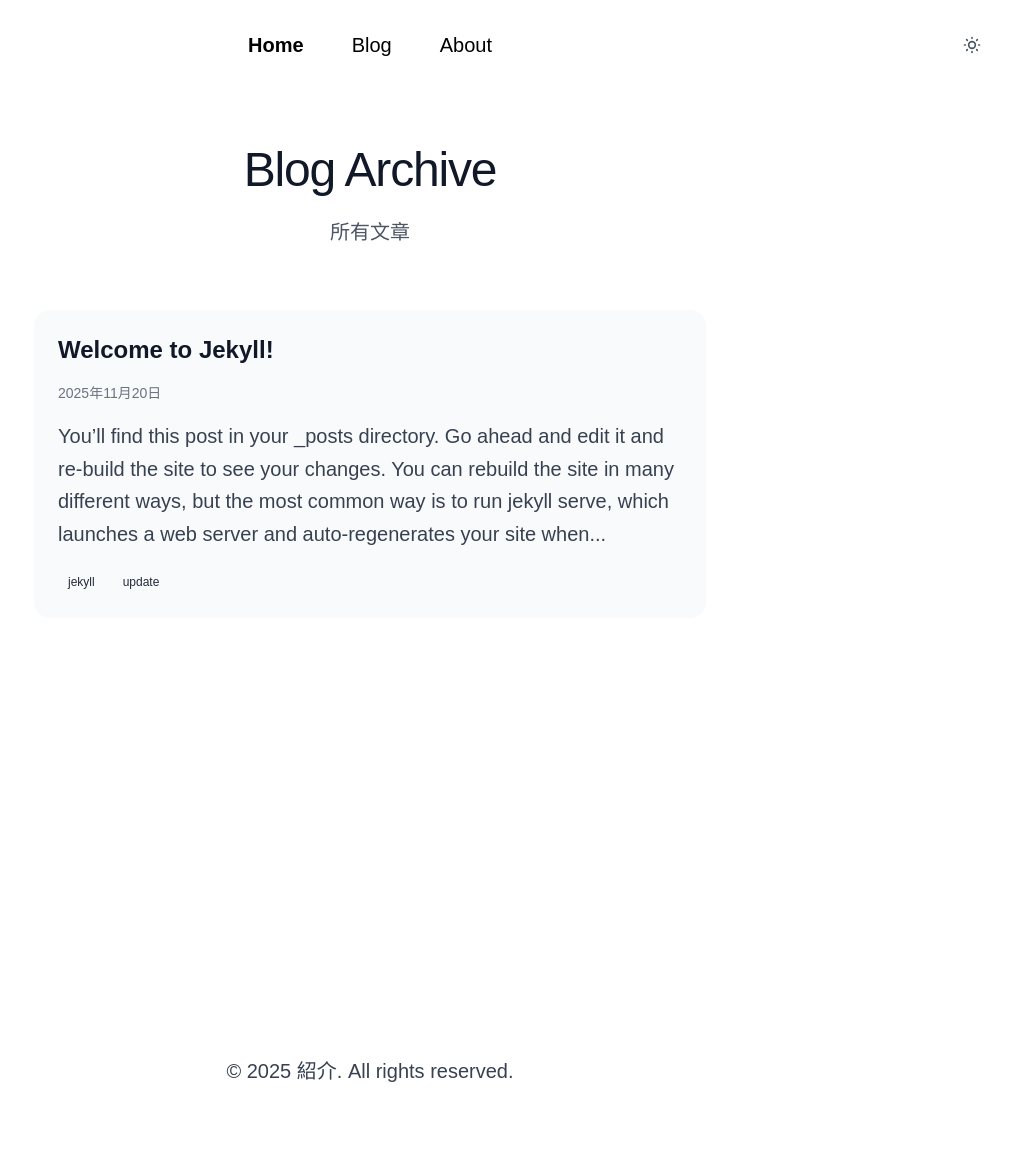
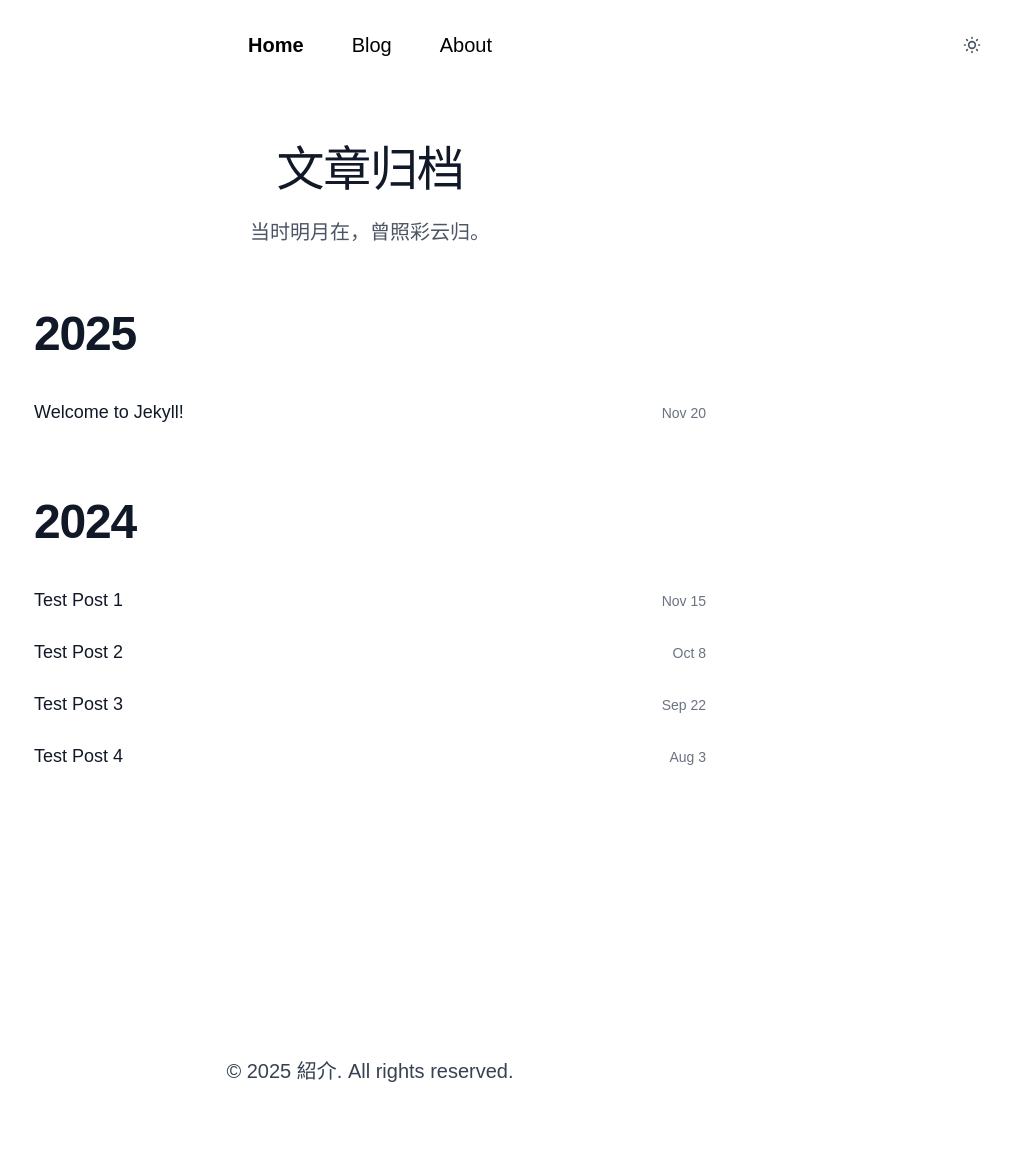
Before and after one commit to Vucius/Vucius.github.io, a Jekyll site: the page built from archive.html, in a window 1280 px wide. Shown: the whole page, without its empty margins (270-1280 px from the left). Built offline with Jekyll 4.4.1, drawn with Linux system fonts in a browser that asks for light colours; some web fonts are replaced.

Commit message:
antigravity ver 0.02

```diff
--- /dev/null
+++ b/_posts/2024-08-03-test-post-4.markdown
@@ -0,0 +1,8 @@
+---
+layout: post
+title: "Test Post 4"
+date: 2024-08-03 16:45:00 +0900
+categories: dev
+---
+
+test
--- /dev/null
+++ b/_posts/2024-09-22-test-post-3.markdown
@@ -0,0 +1,8 @@
+---
+layout: post
+title: "Test Post 3"
+date: 2024-09-22 09:15:00 +0900
+categories: tech
+---
+
+test
--- /dev/null
+++ b/_posts/2024-10-08-test-post-2.markdown
@@ -0,0 +1,8 @@
+---
+layout: post
+title: "Test Post 2"
+date: 2024-10-08 14:20:00 +0900
+categories: blog
+---
+
+test
--- /dev/null
+++ b/_posts/2024-11-15-test-post-1.markdown
@@ -0,0 +1,8 @@
+---
+layout: post
+title: "Test Post 1"
+date: 2024-11-15 10:30:00 +0900
+categories: test
+---
+
+test
--- a/archive.html
+++ b/archive.html
@@ -7,43 +7,44 @@ permalink: /archive/
 <div class="max-w-4xl mx-auto px-4 md:px-6 pt-6 pb-32">
     <header class="text-center mb-16">
         <h1 class="text-4xl md:text-5xl font-medium text-gray-900 dark:text-white mb-6 tracking-tight leading-tight">
-            Blog Archive
+            文章归档
         </h1>
         <p class="text-xl text-gray-600 dark:text-gray-400 font-light max-w-2xl mx-auto">
-            所有文章
+            当时明月在，曾照彩云归。
         </p>
     </header>
 
-    <section class="space-y-6">
+    <section class="space-y-8" aria-label="页面内容">
         {% if site.posts.size > 0 %}
-        {% for post in site.posts %}
-        <article class="p-6 bg-gray-50 dark:bg-gray-800 rounded-2xl transition-colors duration-300 hover:shadow-md">
-            <a href="{{ post.url | relative_url }}" class="block">
-                <h2
-                    class="text-2xl font-bold text-gray-900 dark:text-white mb-2 hover:text-blue-600 dark:hover:text-blue-400 transition-colors">
-                    {{ post.title }}
+        <div class="space-y-16">
+            {% assign posts_by_year = site.posts | group_by_exp: "post", "post.date | date: '%Y'" %}
+            {% for year in posts_by_year %}
+            <section class="group">
+                <h2 class="text-5xl font-semibold text-gray-900 dark:text-gray-100 mb-10 tracking-tight">
+                    {{ year.name }}
                 </h2>
-                <time class="text-sm text-gray-500 dark:text-gray-400">
-                    {{ post.date | date: "%Y年%m月%d日" }}
-                </time>
-                {% if post.excerpt %}
-                <p class="text-gray-700 dark:text-gray-300 mt-3 leading-relaxed">
-                    {{ post.excerpt | strip_html | truncatewords: 50 }}
-                </p>
-                {% endif %}
-                {% if post.categories.size > 0 %}
-                <div class="mt-3 flex flex-wrap gap-2">
-                    {% for category in post.categories %}
-                    <span
-                        class="px-2.5 py-1 text-xs rounded-full bg-blue-100 dark:bg-blue-900 text-blue-800 dark:text-blue-200">
-                        {{ category }}
-                    </span>
+                <div class="space-y-4">
+                    {% for post in year.items %}
+                    <article class="group/item">
+                        <a href="{{ post.url | relative_url }}" class="block transition-all duration-300">
+                            <div class="flex flex-col md:flex-row md:items-baseline gap-2 md:gap-0">
+                                <h3 class="text-lg font-medium text-gray-900 dark:text-gray-100
+                                    group-hover/item:text-blue-600 dark:group-hover/item:text-blue-400
+                                    transition-colors duration-300 flex-1">
+                                    {{ post.title }}
+                                </h3>
+                                <time datetime="{{ post.date | date_to_xmlschema }}"
+                                    class="text-sm text-gray-500 dark:text-gray-400 font-light md:ml-4">
+                                    {{ post.date | date: "%b %-d" }}
+                                </time>
+                            </div>
+                        </a>
+                    </article>
                     {% endfor %}
                 </div>
-                {% endif %}
-            </a>
-        </article>
-        {% endfor %}
+            </section>
+            {% endfor %}
+        </div>
         {% else %}
         <div class="text-center py-16">
             <p class="text-xl text-gray-500 dark:text-gray-400">
```
Also changed, not shown: _layouts/home.html (+86 -22 lines).
